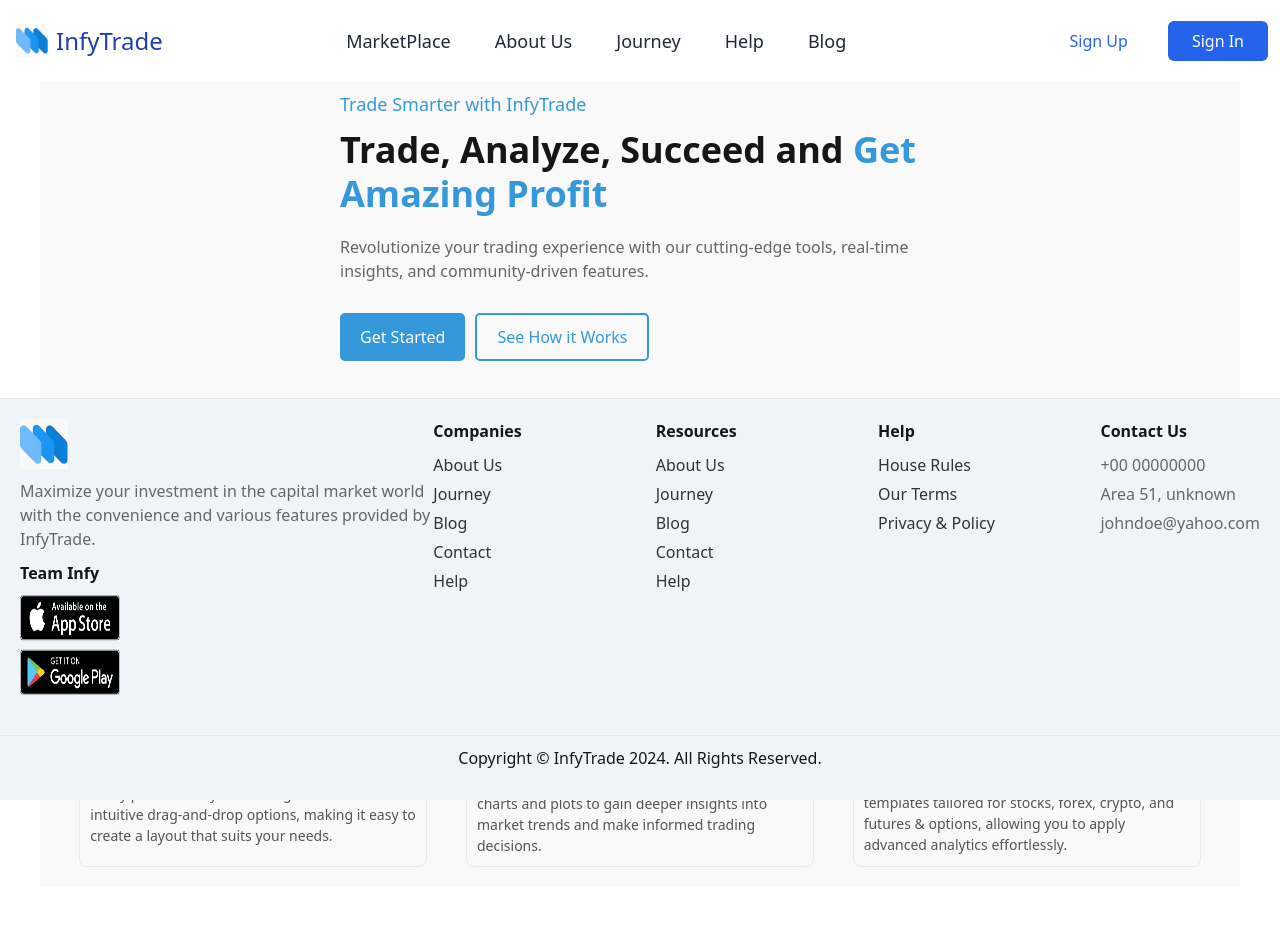
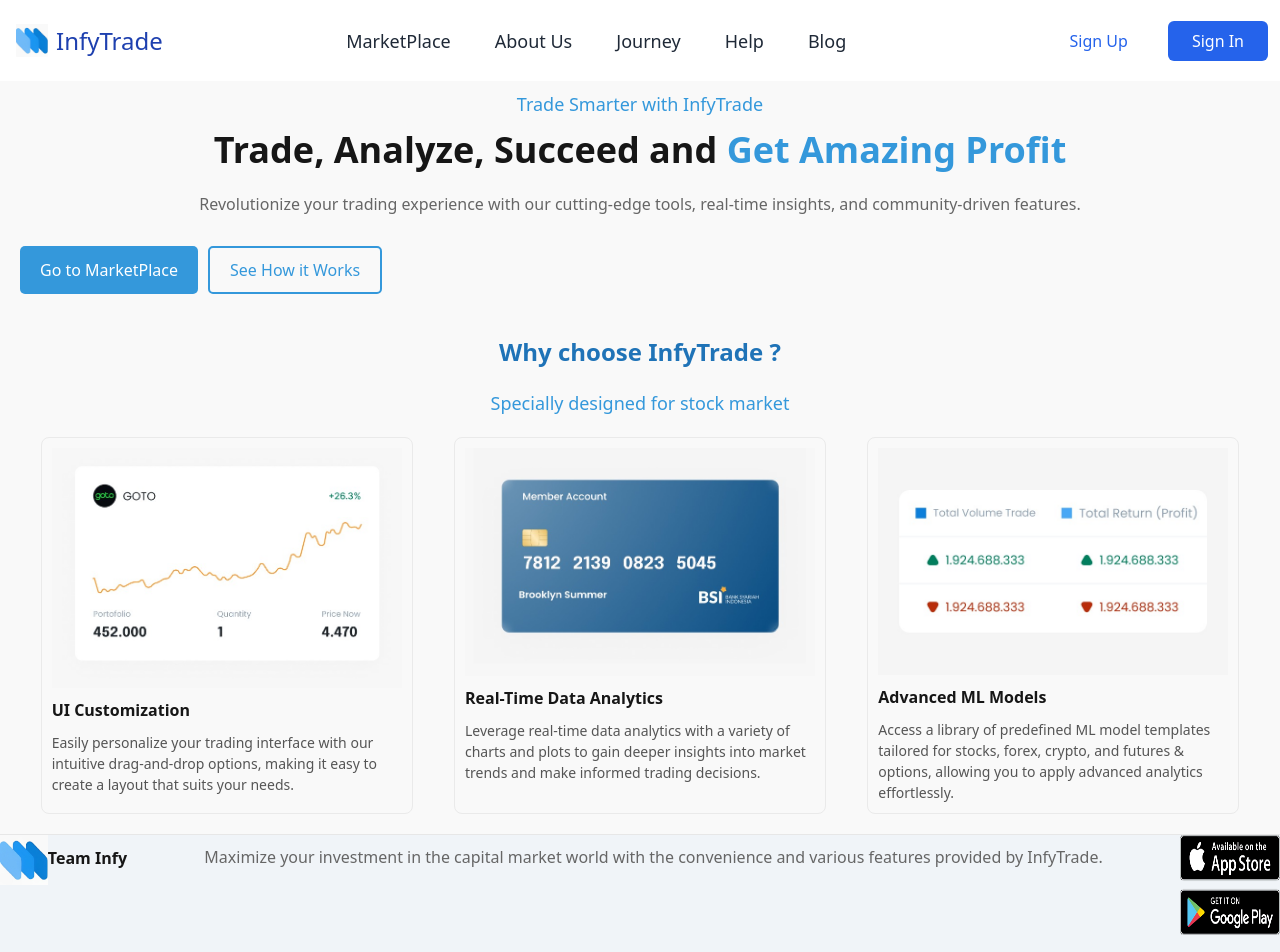
Before and after one commit to karthikreddy-7/InfyTrade, a React (Create React App) app in the folder frontend/infytradefe/: page / in a window 1280 px wide. Shown: the top 952 px of the page. Before the commit the page ends 887 px from the top, so only its background shows below. Built offline with nearby package versions, Linux system fonts and the light colour scheme.

Commit message:
Landing page changes

```diff
--- a/frontend/infytradefe/src/App.js
+++ b/frontend/infytradefe/src/App.js
@@ -33,9 +33,9 @@ const AppRoutes = () => {
         path="/"
         element={
           <>
-            <Header />
-            <LandingPage />
-            <Footer />
+           <div style={{display:"block"}}> <Header /></div>
+           <div style={{display:"block"}}><LandingPage /></div>
+           <div style={{display:"block"}}><Footer /></div>
           </>
         }
       />
--- a/frontend/infytradefe/src/components/footer.js
+++ b/frontend/infytradefe/src/components/footer.js
@@ -7,17 +7,18 @@ const Footer = () => {
   return (
     <footer style={styles.footer}>
       <div style={styles.container}>
-        <div style={styles.brand}>
-          <img src={logo} alt="InfyTrade Logo" style={styles.logo} />
-          <p style={styles.tagline}>
+       <div style={styles.brand}>
+         <div style={{display : "inline-block"}}> <img src={logo} alt="InfyTrade Logo" style={styles.logo} />
+        <p style={styles.team}>Team Infy</p></div>
+         <div style={{display : "inline-block"}}><p style={styles.tagline}>
             Maximize your investment in the capital market world with the
             convenience and various features provided by InfyTrade.
-          </p>
-          <p style={styles.team}>Team Infy</p>
+          </p></div>
+
           <div style={styles.badges}>
             <img src={store_logos} alt="Stores" style={styles.store_logos} />
+            </div>
 
-          </div>
         </div>
         <div style={styles.linksContainer}>
           <div style={styles.linksColumn}>
@@ -60,37 +61,41 @@ const Footer = () => {
 const styles = {
   footer: {
     backgroundColor: "#F0F4F8",
-    padding: "20px 0",
+    paddingbottom : '0px',
     borderTop: "1px solid #e7e7e7",
-    position: "absolute",
+    position: "relative",
     bottom: "0",
     width: "100%",
   },
   container: {
-    display: "flex",
-    justifyContent: "space-around",
-    flexWrap: "wrap",
-    padding: "0 20px",
+
+    width : '100%',
+    paddingbottom: "0",
   },
   brand: {
-    flex: "1",
-    minWidth: "200px",
+    display: "flex",
+    minWidth: "100%",
     marginBottom: "20px",
+    justifyContent : "space-between"
   },
   logo: {
     height: "50px",
+    display : "inline-block"
   },
   tagline: {
     margin: "10px 0",
     color: "#666",
+    display : "inline-block"
   },
   team: {
     margin: "10px 0",
     fontWeight: "bold",
+    display : "inline-block"
   },
   badges: {
     display: "flex",
     gap: "10px",
+    display : "inline-block"
   },
   badge: {
     height: "40px",
--- a/frontend/infytradefe/src/components/landingPage.js
+++ b/frontend/infytradefe/src/components/landingPage.js
@@ -4,7 +4,7 @@ import { loginSuccess, logout } from "../redux/action";
 import ui_customization from "../assests/ui_customization.jpeg";
 import rtdata_analysis from "../assests/rtdata_analysis.jpeg";
 import mlmodels from "../assests/mlmodels.jpeg";
-
+import Footer from "./footer";
 const LandingPage = () => {
   const dispatch = useDispatch();
   const isLoggedIn = useSelector((state) => state.auth.isLoggedIn);
@@ -32,7 +32,7 @@ const LandingPage = () => {
         </p>
         <div style={styles.buttons}>
           <button style={styles.getStartedButton} onClick={handleLoginStatusChange}>
-            {isLoggedIn ? "Logout" : "Get Started"}
+            {isLoggedIn ? "Logout" : "Go to MarketPlace"}
           </button>
           <button style={styles.howItWorksButton}>
             See How it Works
@@ -77,15 +77,17 @@ const styles = {
     textAlign: "left",
     padding: "10px 20px",
     backgroundColor: "#f9f9f9",
-    maxWidth: "1200px",
+    maxWidth: "100%",
     margin: "0 auto",
   },
   heroText: {
-    maxWidth: "600px",
+    maxWidth: "100%",
+    textAlign:"center",
     margin: "0 auto",
     marginBottom: "40px",
   },
   subtitle: {
+    textAlign:"center",
     color: "#3498db",
     fontSize: "18px",
     marginBottom: "10px",
--- a/frontend/infytradefe/src/index.js
+++ b/frontend/infytradefe/src/index.js
@@ -6,10 +6,13 @@ import App from "./App";
 import store from "./redux/store";
 import { BrowserRouter } from "react-router-dom";
 import "./index.css";
+import { createRoot } from 'react-dom/client';
+const container = document.getElementById('root');
+const root = createRoot(container); // createRoot(container!) if you use TypeScript
 
-ReactDOM.render(
+root.render(
   <Provider store={store}>
     <App />
   </Provider>,
-  document.getElementById("root")
+
 );
```
Also changed, not shown: frontend/infytradefe/src/assests/store_logos.png.
